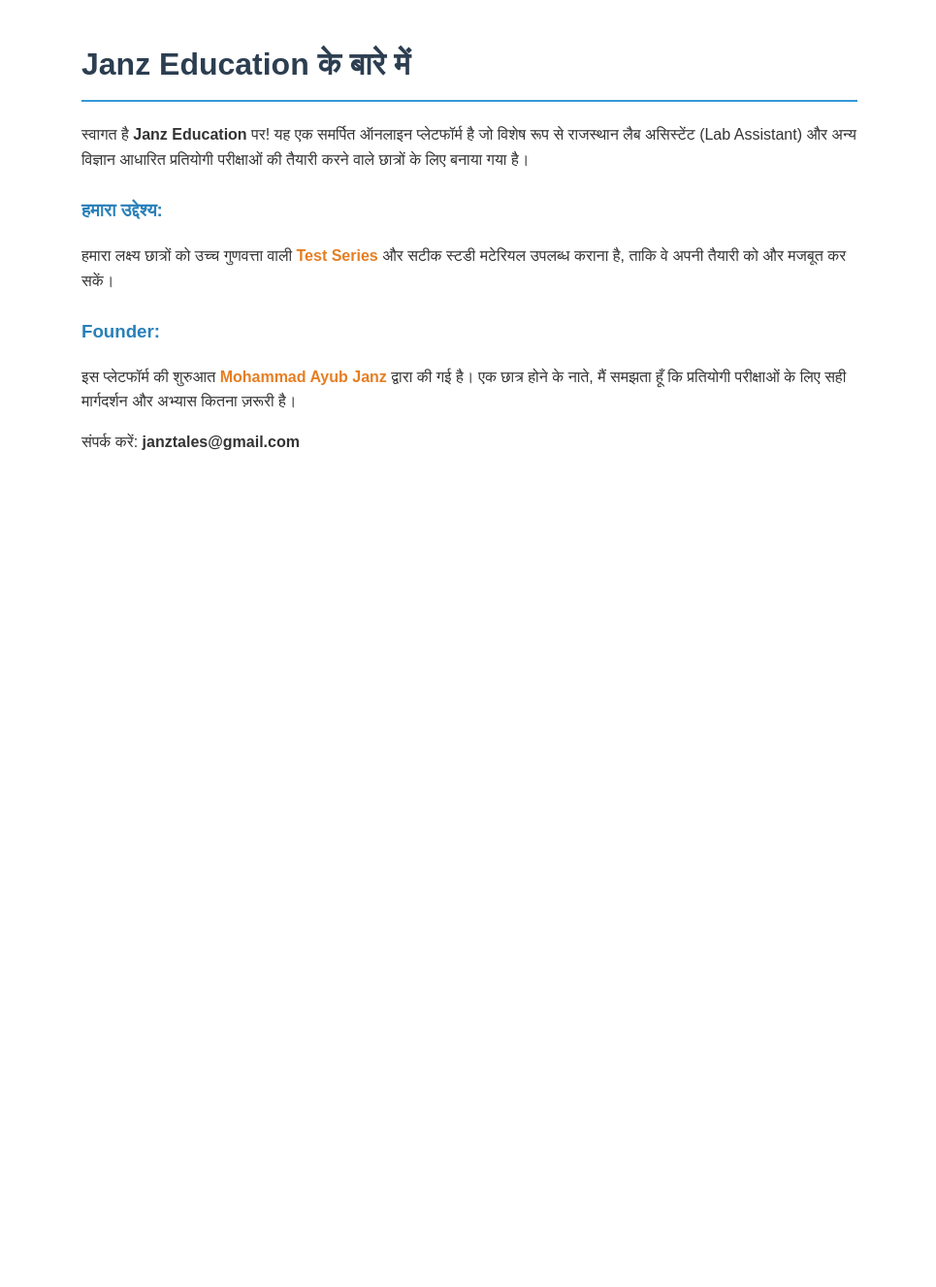
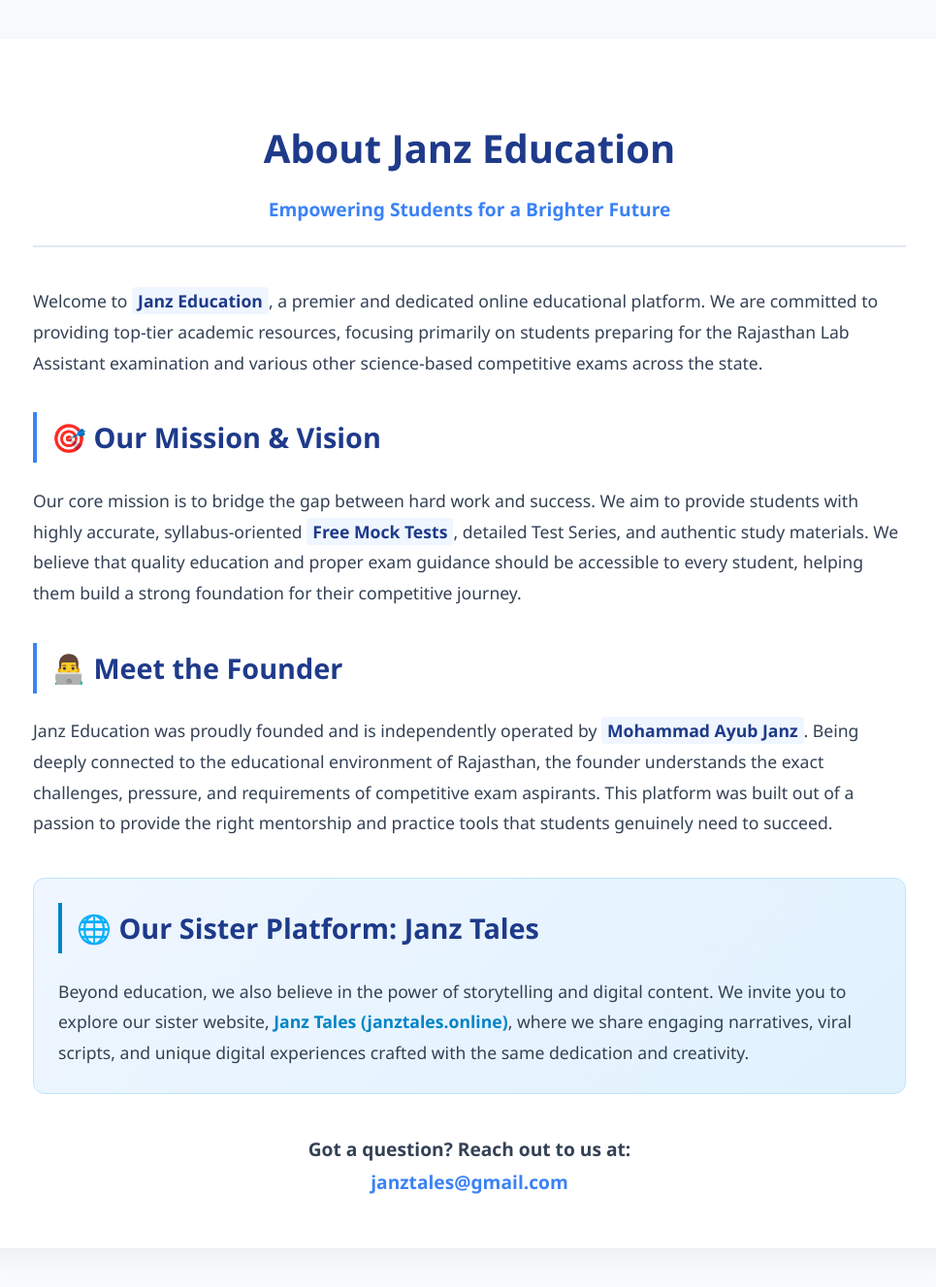
Before and after one commit to JanzEducation/JanzEducation, a Jekyll site: the page about.html, which Jekyll copies as it is, in a window 1280 px wide. Shown: the whole page at 97% size, without its empty margins (156-1121 px from the left). Built offline with Jekyll 4.4.1, drawn with Linux system fonts in a browser that asks for light colours; before the commit the page ends 900 px from its top, so only the background shows below that.

Commit message:
Update about.html

```diff
--- a/about.html
+++ b/about.html
@@ -1,25 +1,146 @@
 <!DOCTYPE html>
-<html lang="hi">
+<html lang="en">
 <head>
     <meta charset="UTF-8">
-    <title>About Us - Janz Education</title>
+    <meta name="viewport" content="width=device-width, initial-scale=1.0">
+    <title>About Us | Janz Education</title>
+    <meta name="description" content="Janz Education is a premier online platform founded by Mohammad Ayub Janz, dedicated to Rajasthan Lab Assistant and competitive exam preparation.">
+
+    <script type="application/ld+json">
+    {
+      "@context": "https://schema.org",
+      "@type": "EducationalOrganization",
+      "name": "Janz Education",
+      "alternateName": "JanzEducation.online",
+      "url": "https://janzeducation.online/",
+      "description": "Janz Education is an independent online platform providing free mock tests and study material for Rajasthan Lab Assistant and competitive exams.",
+      "founder": {
+        "@type": "Person",
+        "name": "Mohammad Ayub Janz"
+      },
+      "foundingLocation": {
+        "@type": "Place",
+        "name": "Rajasthan, India"
+      },
+      "contactPoint": {
+        "@type": "ContactPoint",
+        "email": "janztales@gmail.com",
+        "contactType": "customer support"
+      }
+    }
+    </script>
+
     <style>
-        body { font-family: 'Arial', sans-serif; line-height: 1.6; padding: 20px; max-width: 800px; margin: auto; color: #333; }
-        h1 { color: #2c3e50; border-bottom: 2px solid #3498db; padding-bottom: 10px; }
-        h3 { color: #2980b9; margin-top: 25px; }
-        .highlight { font-weight: bold; color: #e67e22; }
+        :root {
+            --primary-color: #1e3a8a;
+            --secondary-color: #3b82f6;
+            --text-color: #334155;
+            --bg-color: #f8fafc;
+        }
+        body {
+            font-family: 'Segoe UI', Roboto, Helvetica, Arial, sans-serif;
+            line-height: 1.8;
+            background-color: var(--bg-color);
+            color: var(--text-color);
+            margin: 0;
+            padding: 0;
+        }
+        .container {
+            max-width: 900px;
+            margin: 40px auto;
+            background: #ffffff;
+            padding: 50px;
+            border-radius: 16px;
+            box-shadow: 0 10px 25px rgba(0,0,0,0.05);
+        }
+        .header-section {
+            text-align: center;
+            margin-bottom: 40px;
+            padding-bottom: 20px;
+            border-bottom: 2px solid #e2e8f0;
+        }
+        h1 {
+            color: var(--primary-color);
+            font-size: 2.5em;
+            margin-bottom: 10px;
+            font-weight: 800;
+        }
+        .tagline {
+            color: var(--secondary-color);
+            font-size: 1.2em;
+            font-weight: 600;
+        }
+        h2 {
+            color: var(--primary-color);
+            margin-top: 35px;
+            font-size: 1.8em;
+            border-left: 4px solid var(--secondary-color);
+            padding-left: 15px;
+        }
+        p {
+            font-size: 1.1em;
+            margin-bottom: 20px;
+        }
+        .highlight {
+            font-weight: 700;
+            color: var(--primary-color);
+            background: #eff6ff;
+            padding: 2px 6px;
+            border-radius: 4px;
+        }
+        .sister-site {
+            background: linear-gradient(135deg, #eff6ff, #e0f2fe);
+            padding: 25px;
+            border-radius: 12px;
+            margin-top: 40px;
+            border: 1px solid #bae6fd;
+        }
+        .contact-box {
+            margin-top: 40px;
+            text-align: center;
+            font-weight: bold;
+            font-size: 1.2em;
+        }
+        .contact-email {
+            color: var(--secondary-color);
+            text-decoration: none;
+        }
+        .contact-email:hover {
+            text-decoration: underline;
+        }
+
+        @media (max-width: 768px) {
+            .container { padding: 25px; margin: 20px; }
+            h1 { font-size: 2em; }
+        }
     </style>
 </head>
 <body>
-    <h1>Janz Education के बारे में</h1>
-    <p>स्वागत है <b>Janz Education</b> पर! यह एक समर्पित ऑनलाइन प्लेटफॉर्म है जो विशेष रूप से राजस्थान लैब असिस्टेंट (Lab Assistant) और अन्य विज्ञान आधारित प्रतियोगी परीक्षाओं की तैयारी करने वाले छात्रों के लिए बनाया गया है।</p>
 
-    <h3>हमारा उद्देश्य:</h3>
-    <p>हमारा लक्ष्य छात्रों को उच्च गुणवत्ता वाली <span class="highlight">Test Series</span> और सटीक स्टडी मटेरियल उपलब्ध कराना है, ताकि वे अपनी तैयारी को और मजबूत कर सकें।</p>
+    <div class="container">
+        <div class="header-section">
+            <h1>About Janz Education</h1>
+            <div class="tagline">Empowering Students for a Brighter Future</div>
+        </div>
 
-    <h3>Founder:</h3>
-    <p>इस प्लेटफॉर्म की शुरुआत <span class="highlight">Mohammad Ayub Janz</span> द्वारा की गई है। एक छात्र होने के नाते, मैं समझता हूँ कि प्रतियोगी परीक्षाओं के लिए सही मार्गदर्शन और अभ्यास कितना ज़रूरी है।</p>
+        <p>Welcome to <span class="highlight">Janz Education</span>, a premier and dedicated online educational platform. We are committed to providing top-tier academic resources, focusing primarily on students preparing for the Rajasthan Lab Assistant examination and various other science-based competitive exams across the state.</p>
 
-    <p>संपर्क करें: <b>janztales@gmail.com</b></p>
+        <h2>🎯 Our Mission & Vision</h2>
+        <p>Our core mission is to bridge the gap between hard work and success. We aim to provide students with highly accurate, syllabus-oriented <span class="highlight">Free Mock Tests</span>, detailed Test Series, and authentic study materials. We believe that quality education and proper exam guidance should be accessible to every student, helping them build a strong foundation for their competitive journey.</p>
+
+        <h2>👨‍💻 Meet the Founder</h2>
+        <p>Janz Education was proudly founded and is independently operated by <span class="highlight">Mohammad Ayub Janz</span>. Being deeply connected to the educational environment of Rajasthan, the founder understands the exact challenges, pressure, and requirements of competitive exam aspirants. This platform was built out of a passion to provide the right mentorship and practice tools that students genuinely need to succeed.</p>
+
+        <div class="sister-site">
+            <h2 style="margin-top: 0; border-left-color: #0284c7;">🌐 Our Sister Platform: Janz Tales</h2>
+            <p style="margin-bottom: 0;">Beyond education, we also believe in the power of storytelling and digital content. We invite you to explore our sister website, <a href="https://janztales.online" target="_blank" style="color: #0284c7; font-weight: bold; text-decoration: none;">Janz Tales (janztales.online)</a>, where we share engaging narratives, viral scripts, and unique digital experiences crafted with the same dedication and creativity.</p>
+        </div>
+
+        <div class="contact-box">
+            Got a question? Reach out to us at: <br>
+            <a href="mailto:janztales@gmail.com" class="contact-email">janztales@gmail.com</a>
+        </div>
+    </div>
+
 </body>
 </html>
```
